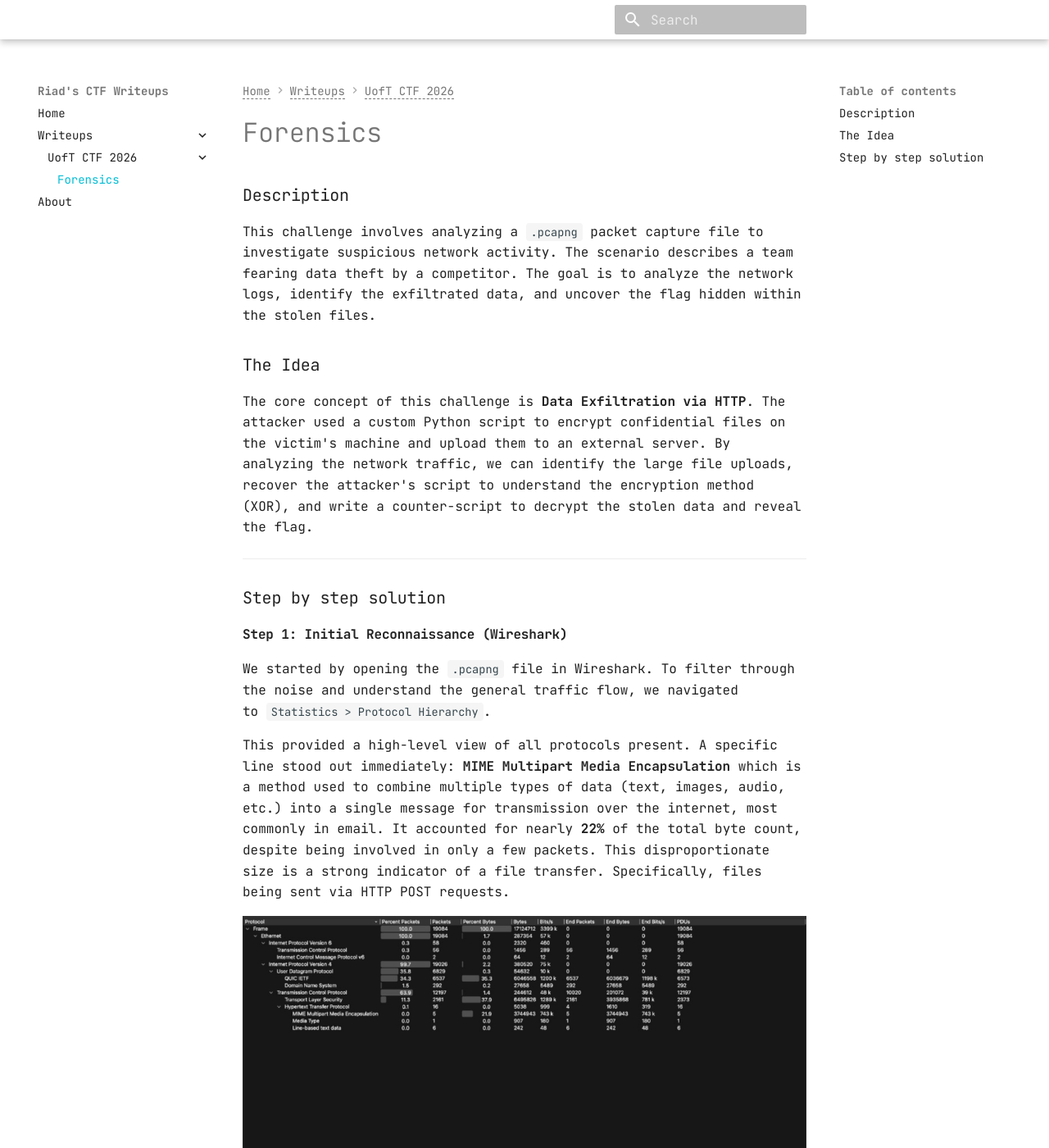
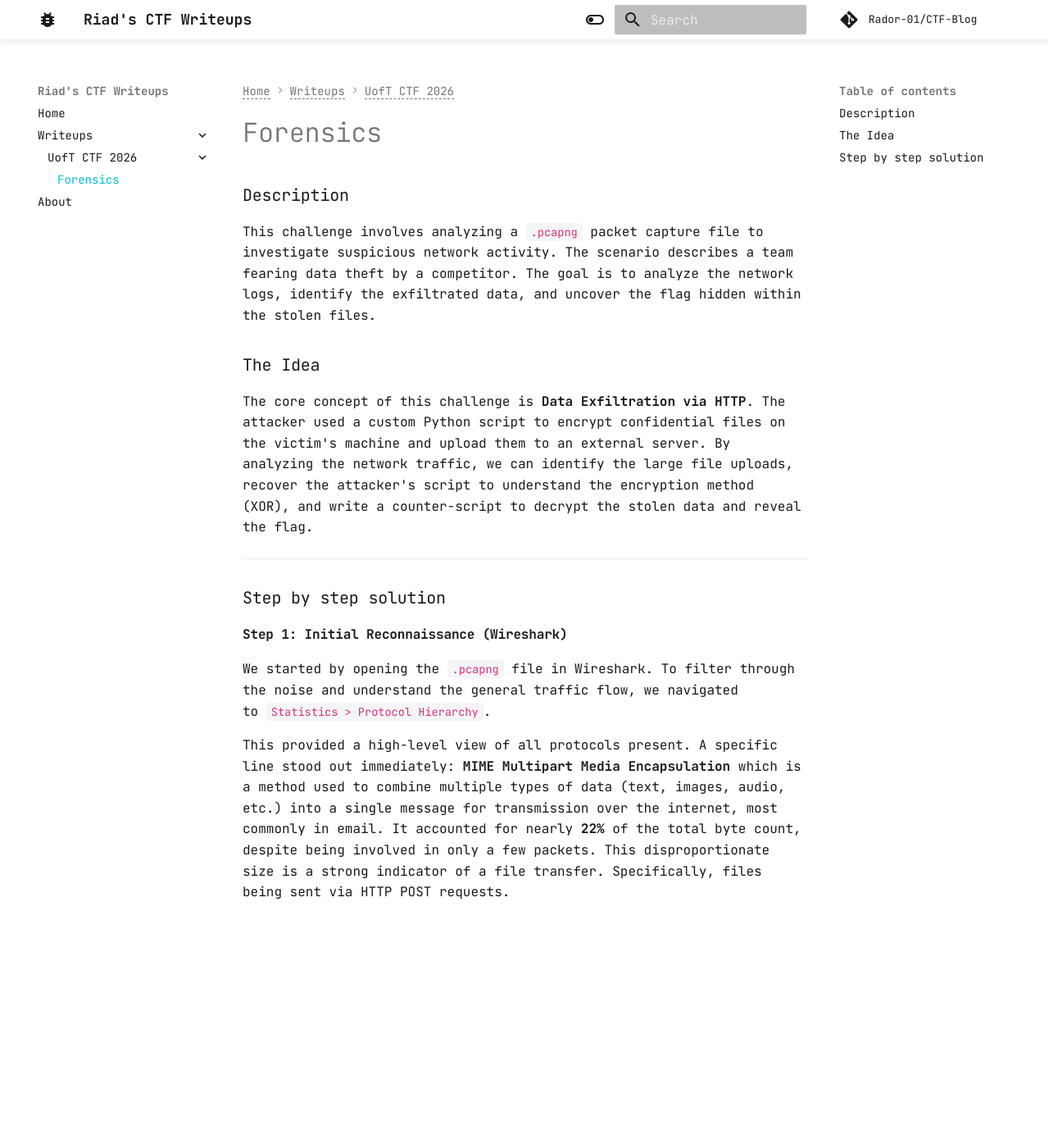
Before and after one commit to Rador-01/CTF-Blog, an MkDocs documentation site: the page built from docs/writeups/UofTCTF2026/WriteUp_Team K&K Network Forensics Challenge.md, in a window 1280 px wide and 1400 px high. Shown: the whole window at 82% size. Built offline with MkDocs 1.6.1 and Material for MkDocs 9.7.7, drawn with Linux system fonts in a browser that asks for light colours; comment, search, counter and statistics services are not loaded.

Commit message:
Lightmode fix

```diff
--- a/docs/stylesheets/extra.css
+++ b/docs/stylesheets/extra.css
@@ -1,12 +1,55 @@
-/* Custom Theme Overrides */
-
-/* Root variables for dark mode */
+/* ================================
+   DARK MODE STYLES
+   ================================ */
 [data-md-color-scheme="slate"] {
   --md-default-bg-color: #0d1117;
   --md-default-fg-color: #c9d1d9;
   --md-code-bg-color: #161b22;
   --md-code-fg-color: #79c0ff;
 }
+
+[data-md-color-scheme="slate"] .md-header {
+  background-color: rgba(13, 17, 23, 0.85);
+  backdrop-filter: blur(10px);
+}
+
+/* ================================
+   LIGHT MODE STYLES
+   ================================ */
+[data-md-color-scheme="default"] {
+  --md-default-bg-color: #ffffff;
+  --md-default-fg-color: #1a1a1a;
+  --md-code-bg-color: #f5f5f5;
+  --md-code-fg-color: #d63384;
+}
+
+[data-md-color-scheme="default"] .md-header {
+  background-color: rgba(255, 255, 255, 0.95);
+  backdrop-filter: blur(10px);
+  box-shadow: 0 2px 8px rgba(0, 0, 0, 0.1);
+}
+
+/* Light mode header text visibility */
+[data-md-color-scheme="default"] .md-header__title,
+[data-md-color-scheme="default"] .md-header-nav__topic,
+[data-md-color-scheme="default"] .md-header__button,
+[data-md-color-scheme="default"] .md-header__source,
+[data-md-color-scheme="default"] .md-search__input {
+  color: #1a1a1a;
+}
+
+[data-md-color-scheme="default"] .md-header__button svg,
+[data-md-color-scheme="default"] .md-search__icon svg {
+  fill: #1a1a1a;
+}
+
+[data-md-color-scheme="default"] .md-tabs {
+  background-color: var(--md-primary-fg-color);
+}
+
+/* ================================
+   SHARED STYLES (Both modes)
+   ================================ */
 
 /* Glowing effect on links */
 .md-content a:not(.md-button) {
@@ -38,16 +81,6 @@
 ::-webkit-scrollbar-thumb {
   background: var(--md-primary-fg-color);
   border-radius: 4px;
-}
-
-/* Header styling */
-.md-header {
-  backdrop-filter: blur(10px);
-  background-color: rgba(13, 17, 23, 0.8) !important;
-}
-
-[data-md-color-scheme="default"] .md-header {
-  background-color: rgba(255, 255, 255, 0.9) !important;
 }
 
 /* Navigation hover effects */
@@ -95,6 +128,23 @@ code:not([class*="language-"]) {
 .md-typeset .admonition:hover,
 .md-typeset details:hover {
   transform: translateY(-2px);
-  box-shadow: 0 4px 20px rgba(0, 0, 0, 0.3);
+  box-shadow: 0 4px 20px rgba(0, 0, 0, 0.15);
   transition: all 0.3s ease;
 }
+
+/* ================================
+   IMAGE OPTIMIZATION
+   ================================ */
+.md-content img {
+  border-radius: 8px;
+}
+
+/* Lazy load images with fade-in */
+.md-content img[loading="lazy"] {
+  opacity: 0;
+  transition: opacity 0.3s ease;
+}
+
+.md-content img[loading="lazy"].loaded {
+  opacity: 1;
+}
--- a/docs/writeups/UofTCTF2026/WriteUp_Team K&K Network Forensics Challenge.md
+++ b/docs/writeups/UofTCTF2026/WriteUp_Team K&K Network Forensics Challenge.md
@@ -17,18 +17,18 @@ We started by opening the `.pcapng` file in Wireshark. To filter through the n
 
 This provided a high-level view of all protocols present. A specific line stood out immediately: **MIME Multipart Media Encapsulation** which is a method used to combine multiple types of data (text, images, audio, etc.) into a single message for transmission over the internet, most commonly in email. It accounted for nearly **22%** of the total byte count, despite being involved in only a few packets. This disproportionate size is a strong indicator of a file transfer. Specifically, files being sent via HTTP POST requests.
 
-![Wireshark Protocol Hierarchy](../../images/1.png)
+![Wireshark Protocol Hierarchy](../../images/1.png){ loading=lazy }
 #### Step 2: Locating the Exfiltration
 
 Instead of manually searching for the suspicious traffic, we used the Protocol Hierarchy window to filter it directly.
 
 We right-clicked on the **MIME Multipart Media Encapsulation** row and selected **Apply as Filter > Selected**. This immediately isolated the specific packets responsible for the heavy data transfer.
 
-![Protocol Hierarchy Filter](../../images/9.png)
+![Protocol Hierarchy Filter](../../images/9.png){ loading=lazy }
 
 This filter revealed a series of **HTTP POST** requests sent to the IP address `34.134.77.90`. By looking at the Info column, we saw they were targeting the URI `/upload`, confirming that data was being actively exfiltrated to an external server.
 
-![Filtered Packet List](../../images/2.png)
+![Filtered Packet List](../../images/2.png){ loading=lazy }
 
 #### Step 3: Extracting Evidence
 
```
Also changed, not shown: other parts of docs/writeups/UofTCTF2026/WriteUp_Team K&K Network Forensics Challenge.md (+6 -6 lines).
